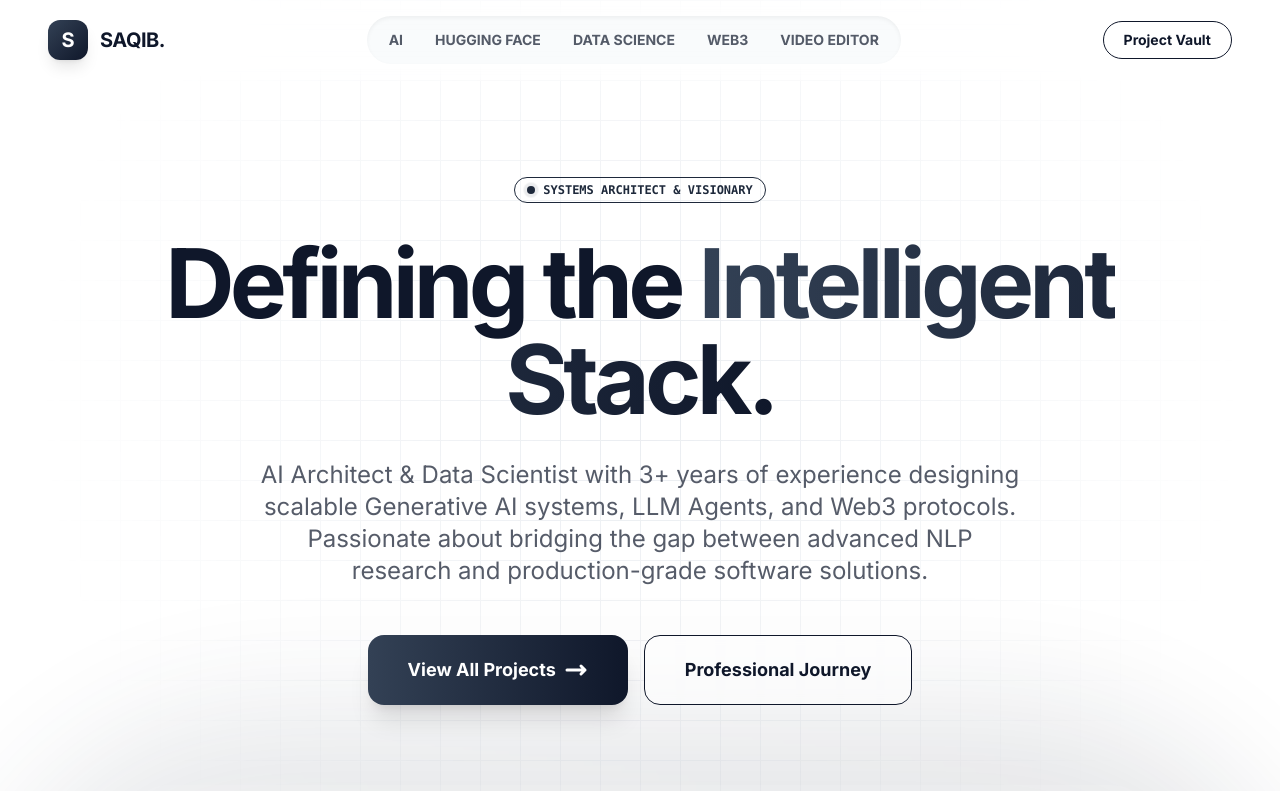
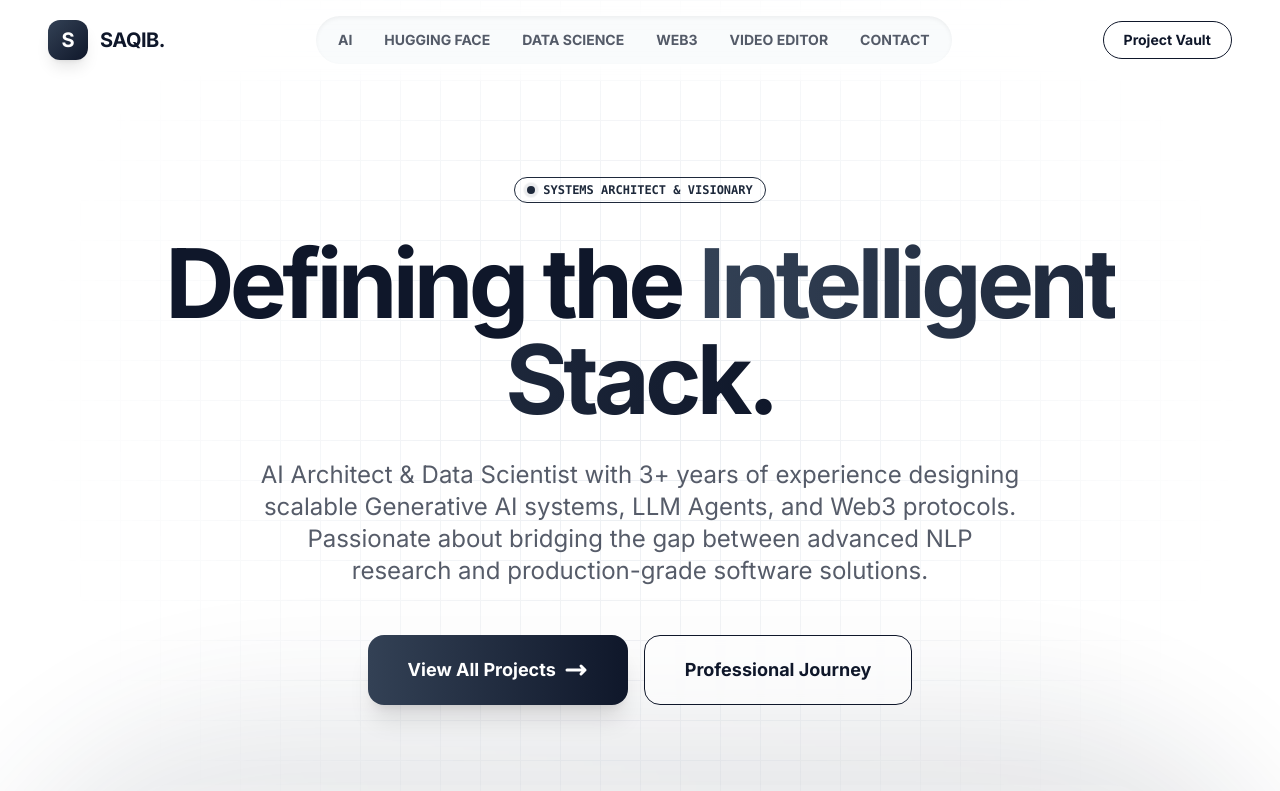
Before and after one commit to orbimatrix/saqib_portfolio-, a React (Vite) app: page / in a window 1280 px wide. Shown: the top 791 px of the page. Built offline with nearby package versions, Linux system fonts and the light colour scheme.

Commit message:
feat: Introduce a new contact domain with dedicated styling, metadata, and navigation.

```diff
--- a/App.tsx
+++ b/App.tsx
@@ -69,10 +69,14 @@
     [Domain.ALL_PROJECTS]: {
       title: "The Project Vault",
       description: "A comprehensive showcase of 20+ projects across Web3, Generative AI, Gaming, and Research."
+    },
+    [Domain.CONTACT]: {
+      title: "Get in Touch",
+      description: "Let's discuss how we can build the future together. Whether it's a project inquiry or a technical consultation, I'm here to help."
     }
   };
 
-  const domainTabs = [Domain.AI, Domain.HUGGING_FACE, Domain.DATA_SCIENCE, Domain.WEB3, Domain.VIDEO_EDITOR];
+  const domainTabs = [Domain.AI, Domain.HUGGING_FACE, Domain.DATA_SCIENCE, Domain.WEB3, Domain.VIDEO_EDITOR, Domain.CONTACT];
 
   return (
     <div className={`min-h-screen transition-all duration-700 ${theme.bg} ${theme.text} relative`}>
@@ -107,8 +111,7 @@
             <button
               key={domain}
               onClick={() => setActiveDomain(domain)}
-              className={`px-4 py-2 rounded-full text-[10px] md:text-xs lg:text-sm font-bold transition-all duration-300 whitespace-nowrap ${
-                activeDomain === domain
+              className={`px-4 py-2 rounded-full text-[10px] md:text-xs lg:text-sm font-bold transition-all duration-300 whitespace-nowrap ${activeDomain === domain
                   ? `bg-white shadow-md ${theme.accent} scale-105`
                   : 'hover:bg-white/10 opacity-70'
                 }`}
@@ -269,7 +272,7 @@
         )}
 
         {/* DOMAIN PAGES & ALL PROJECTS GALLERY */}
-        {activeDomain !== Domain.HOME && (
+        {activeDomain !== Domain.HOME && activeDomain !== Domain.CONTACT && (
           <>
             {/* Tag Filters - Hidden for Domain.ALL_PROJECTS and Domain.VIDEO_EDITOR to avoid clutter */}
             {availableTags.length > 0 && activeDomain !== Domain.ALL_PROJECTS && activeDomain !== Domain.VIDEO_EDITOR && (
@@ -307,6 +310,46 @@
           </>
         )}
 
+        {/* CONTACT PAGE CONTENT */}
+        {activeDomain === Domain.CONTACT && (
+          <section id="contact-details" className="scroll-mt-32 max-w-4xl mx-auto">
+            <div className="bg-white rounded-[2.5rem] p-8 md:p-12 shadow-xl border border-slate-100">
+              <div className="grid grid-cols-1 md:grid-cols-2 gap-12">
+                <div className="space-y-8">
+                  <div>
+                    <h3 className="text-xl font-bold uppercase tracking-wider text-slate-400 mb-2">Availability</h3>
+                    <p className="text-3xl font-black text-slate-800">9:00 AM - 5:00 PM EST</p>
+                  </div>
+                   <div>
+                    <h3 className="text-xl font-bold uppercase tracking-wider text-slate-400 mb-2">Email</h3>
+                    <a href="mailto:saqibiqbal27772@gmail.com" className="text-2xl md:text-3xl font-black text-slate-800 hover:text-blue-600 transition-colors break-words">saqibiqbal27772@gmail.com</a>
+                  </div>
+                </div>
+
+                <div className="space-y-8">
+                   <div>
+                    <h3 className="text-xl font-bold uppercase tracking-wider text-slate-400 mb-2">Socials</h3>
+                    <div className="flex flex-col gap-4">
+                      <a href="https://linkedin.com" target="_blank" rel="noopener noreferrer" className="flex items-center gap-4 group">
+                        <div className="h-12 w-12 rounded-xl bg-blue-100 flex items-center justify-center text-blue-600 group-hover:scale-110 transition-transform">
+                          <svg className="w-6 h-6 fill-current" viewBox="0 0 24 24"><path d="M19 0h-14c-2.761 0-5 2.239-5 5v14c0 2.761 2.239 5 5 5h14c2.762 0 5-2.239 5-5v-14c0-2.761-2.238-5-5-5zm-11 19h-3v-11h3v11zm-1.5-12.268c-.966 0-1.75-.79-1.75-1.764s.784-1.764 1.75-1.764 1.75.79 1.75 1.764-.783 1.764-1.75 1.764zm13.5 12.268h-3v-5.604c0-3.368-4-3.113-4 0v5.604h-3v-11h3v1.765c1.396-2.586 7-2.777 7 2.476v6.759z"/></svg>
+                        </div>
+                        <span className="text-xl font-bold text-slate-700 group-hover:text-blue-600 transition-colors">LinkedIn</span>
+                      </a>
+                      <a href="https://github.com" target="_blank" rel="noopener noreferrer" className="flex items-center gap-4 group">
+                         <div className="h-12 w-12 rounded-xl bg-slate-100 flex items-center justify-center text-slate-900 group-hover:scale-110 transition-transform">
+                          <svg className="w-6 h-6 fill-current" viewBox="0 0 24 24"><path d="M12 0c-6.626 0-12 5.373-12 12 0 5.302 3.438 9.8 8.207 11.387.599.111.793-.261.793-.577v-2.234c-3.338.726-4.033-1.416-4.033-1.416-.546-1.387-1.333-1.756-1.333-1.756-1.089-.745.083-.729.083-.729 1.205.084 1.839 1.237 1.839 1.237 1.07 1.834 2.807 1.304 3.492.997.107-.775.418-1.305.762-1.604-2.665-.305-5.467-1.334-5.467-5.931 0-1.311.469-2.381 1.236-3.221-.124-.303-.535-1.524.117-3.176 0 0 1.008-.322 3.301 1.23.957-.266 1.983-.399 3.003-.404 1.02.005 2.047.138 3.006.404 2.291-1.552 3.297-1.23 3.297-1.23.653 1.653.242 2.874.118 3.176.77.84 1.235 1.911 1.235 3.221 0 4.609-2.807 5.624-5.479 5.921.43.372.823 1.102.823 2.222v3.293c0 .319.192.694.801.576 4.765-1.589 8.199-6.086 8.199-11.386 0-6.627-5.373-12-12-12z"/></svg>
+                        </div>
+                        <span className="text-xl font-bold text-slate-700 group-hover:text-slate-900 transition-colors">GitHub</span>
+                      </a>
+                    </div>
+                  </div>
+                </div>
+              </div>
+            </div>
+          </section>
+        )}
+
         {/* Call to Action */}
         <section id="contact" className={`scroll-mt-32 rounded-[3.5rem] bg-gradient-to-br ${theme.primary} p-12 md:p-24 text-white relative overflow-hidden shadow-3xl`}>
           <div className="absolute top-0 right-0 h-96 w-96 rounded-full bg-white opacity-5 blur-3xl"></div>
@@ -342,17 +385,17 @@
             <div className="flex items-center gap-5 mt-2">
               <a href="https://github.com" target="_blank" rel="noopener noreferrer" className={`opacity-60 hover:opacity-100 transition-opacity ${theme.accent}`}>
                 <svg className="w-6 h-6 fill-current" viewBox="0 0 24 24">
-                  <path d="M12 0c-6.626 0-12 5.373-12 12 0 5.302 3.438 9.8 8.207 11.387.599.111.793-.261.793-.577v-2.234c-3.338.726-4.033-1.416-4.033-1.416-.546-1.387-1.333-1.756-1.333-1.756-1.089-.745.083-.729.083-.729 1.205.084 1.839 1.237 1.839 1.237 1.07 1.834 2.807 1.304 3.492.997.107-.775.418-1.305.762-1.604-2.665-.305-5.467-1.334-5.467-5.931 0-1.311.469-2.381 1.236-3.221-.124-.303-.535-1.524.117-3.176 0 0 1.008-.322 3.301 1.23.957-.266 1.983-.399 3.003-.404 1.02.005 2.047.138 3.006.404 2.291-1.552 3.297-1.23 3.297-1.23.653 1.653.242 2.874.118 3.176.77.84 1.235 1.911 1.235 3.221 0 4.609-2.807 5.624-5.479 5.921.43.372.823 1.102.823 2.222v3.293c0 .319.192.694.801.576 4.765-1.589 8.199-6.086 8.199-11.386 0-6.627-5.373-12-12-12z"/>
+                  <path d="M12 0c-6.626 0-12 5.373-12 12 0 5.302 3.438 9.8 8.207 11.387.599.111.793-.261.793-.577v-2.234c-3.338.726-4.033-1.416-4.033-1.416-.546-1.387-1.333-1.756-1.333-1.756-1.089-.745.083-.729.083-.729 1.205.084 1.839 1.237 1.839 1.237 1.07 1.834 2.807 1.304 3.492.997.107-.775.418-1.305.762-1.604-2.665-.305-5.467-1.334-5.467-5.931 0-1.311.469-2.381 1.236-3.221-.124-.303-.535-1.524.117-3.176 0 0 1.008-.322 3.301 1.23.957-.266 1.983-.399 3.003-.404 1.02.005 2.047.138 3.006.404 2.291-1.552 3.297-1.23 3.297-1.23.653 1.653.242 2.874.118 3.176.77.84 1.235 1.911 1.235 3.221 0 4.609-2.807 5.624-5.479 5.921.43.372.823 1.102.823 2.222v3.293c0 .319.192.694.801.576 4.765-1.589 8.199-6.086 8.199-11.386 0-6.627-5.373-12-12-12z" />
                 </svg>
               </a>
               <a href="https://linkedin.com" target="_blank" rel="noopener noreferrer" className={`opacity-60 hover:opacity-100 transition-opacity ${theme.accent}`}>
                 <svg className="w-6 h-6 fill-current" viewBox="0 0 24 24">
-                  <path d="M19 0h-14c-2.761 0-5 2.239-5 5v14c0 2.761 2.239 5 5 5h14c2.762 0 5-2.239 5-5v-14c0-2.761-2.238-5-5-5zm-11 19h-3v-11h3v11zm-1.5-12.268c-.966 0-1.75-.79-1.75-1.764s.784-1.764 1.75-1.764 1.75.79 1.75 1.764-.783 1.764-1.75 1.764zm13.5 12.268h-3v-5.604c0-3.368-4-3.113-4 0v5.604h-3v-11h3v1.765c1.396-2.586 7-2.777 7 2.476v6.759z"/>
+                  <path d="M19 0h-14c-2.761 0-5 2.239-5 5v14c0 2.761 2.239 5 5 5h14c2.762 0 5-2.239 5-5v-14c0-2.761-2.238-5-5-5zm-11 19h-3v-11h3v11zm-1.5-12.268c-.966 0-1.75-.79-1.75-1.764s.784-1.764 1.75-1.764 1.75.79 1.75 1.764-.783 1.764-1.75 1.764zm13.5 12.268h-3v-5.604c0-3.368-4-3.113-4 0v5.604h-3v-11h3v1.765c1.396-2.586 7-2.777 7 2.476v6.759z" />
                 </svg>
               </a>
               <a href="https://twitter.com" target="_blank" rel="noopener noreferrer" className={`opacity-60 hover:opacity-100 transition-opacity ${theme.accent}`}>
                 <svg className="w-6 h-6 fill-current" viewBox="0 0 24 24">
-                  <path d="M18.901 1.153h3.68l-8.04 9.19L24 22.846h-7.406l-5.8-7.584-6.638 7.584H.474l8.6-9.83L0 1.154h7.594l5.243 6.932 6.064-6.932zm-1.292 19.494h2.039L6.486 3.24H4.298l13.311 17.407z"/>
+                  <path d="M18.901 1.153h3.68l-8.04 9.19L24 22.846h-7.406l-5.8-7.584-6.638 7.584H.474l8.6-9.83L0 1.154h7.594l5.243 6.932 6.064-6.932zm-1.292 19.494h2.039L6.486 3.24H4.298l13.311 17.407z" />
                 </svg>
               </a>
               <a href="https://huggingface.co" target="_blank" rel="noopener noreferrer" className={`opacity-60 hover:opacity-100 transition-opacity ${theme.accent}`}>
--- a/constants.tsx
+++ b/constants.tsx
@@ -65,6 +65,15 @@
     text: 'text-slate-100',
     cardBg: 'bg-slate-900/80',
     icon: 'text-slate-400'
+  },
+  [Domain.CONTACT]: {
+    primary: 'from-slate-600 to-slate-800',
+    secondary: 'bg-slate-50',
+    accent: 'text-slate-700',
+    bg: 'bg-white',
+    text: 'text-slate-900',
+    cardBg: 'bg-slate-50',
+    icon: 'text-slate-600'
   }
 };
 
@@ -317,7 +326,8 @@
       stats: [{ label: 'Genre', value: 'Knowledge' }, { label: 'Impact', value: 'Educational' }]
     }
   ],
-  [Domain.ALL_PROJECTS]: [] // Will be populated dynamically below
+  [Domain.ALL_PROJECTS]: [], // Will be populated dynamically below
+  [Domain.CONTACT]: []
 };
 
 // Dynamic mapping from individual domain project lists for a comprehensive vault
@@ -359,7 +369,8 @@
     { name: 'Multi-stack Engineering', level: 98 },
     { name: 'Web3 & Blockchain', level: 95 },
     { name: 'Generative AI', level: 92 }
-  ]
+  ],
+  [Domain.CONTACT]: []
 };
 
 export const EXPERIENCES: Experience[] = [
--- a/types.ts
+++ b/types.ts
@@ -6,7 +6,8 @@
   DATA_SCIENCE = 'DATA_SCIENCE',
   WEB3 = 'WEB3',
   VIDEO_EDITOR = 'VIDEO_EDITOR',
-  ALL_PROJECTS = 'ALL_PROJECTS'
+  ALL_PROJECTS = 'ALL_PROJECTS',
+  CONTACT = 'CONTACT'
 }
 
 export interface Project {
```
Lines whose indentation alone changed are shown as unchanged.
